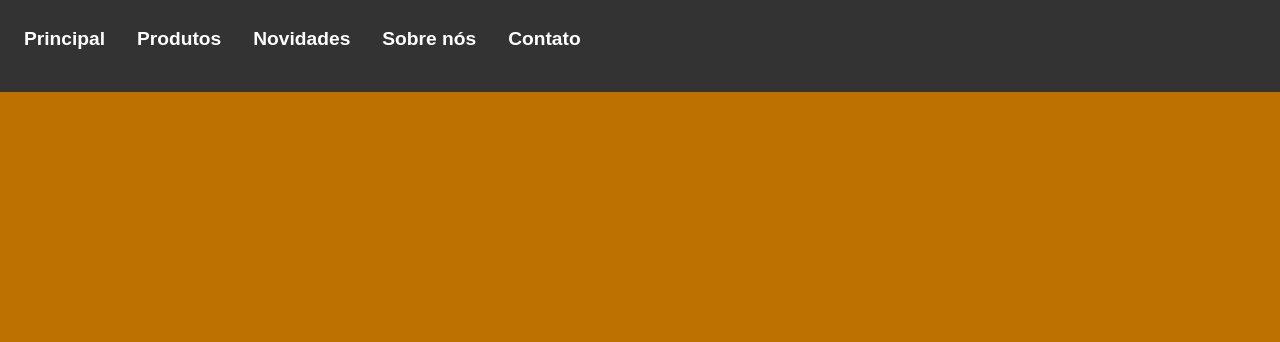
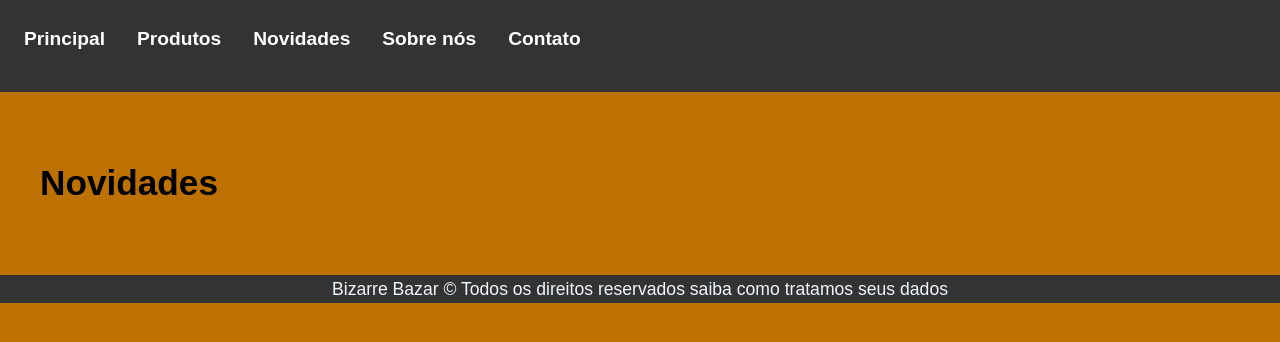
Before and after one commit to Kaua-Vitor/tapetes, a plain HTML site: page novidades.html in a window 1280 px wide. Drawn offline with Linux system fonts and the light colour scheme.

Commit message:
Update novidades.html
coloquei um titulo na página

```diff
--- a/novidades.html
+++ b/novidades.html
@@ -8,19 +8,50 @@
     <meta name="author" content="Lucas Rolim, João Gabriel, Rafael, Kaua, Miguel">
     <title>Bizarre Bazar - Novidades</title>
     <link rel="stylesheet" href="style.css">
+<style>
+    .header {
+        display: flex;
+        justify-content: space-between;
+        align-items: center;
+        padding: 20px 0;
+    }
+
+    .container {
+            max-width: 1200px;
+            margin: 0 auto;
+            padding: 20px;
+        }
+
+</style>
 
 </head>
 <body>
 
+
     <nav>
         <ul>
-            <li><a href="site.html">Principal</a></li>
+            <li><a href="index.html">Principal</a></li>
             <li><a href="produtos.html">Produtos</a></li>
             <li><a href="novidades.html">Novidades</a></li>
             <li><a href="sobre.html">Sobre nós</a></li>
             <li><a href="fale_conosco.html">Contato</a></li>
         </ul>
     </nav>
+
+<div class="container">
+    <header class="header">
+        <h1>Novidades</h1>
+
+    </header>
+
+</div>
+
+
+
+<footer style="background-color: #333; text-align: center; color: aliceblue;"> Bizarre Bazar © Todos os direitos reservados
+    <a href="https://www.planalto.gov.br/ccivil_03/_ato2015-2018/2018/lei/l13709.htm" style="text-decoration: none; text-decoration-line: none; color: aliceblue;">
+        saiba como tratamos seus dados</a></footer>
+
 </body>
 
 </html>
```
